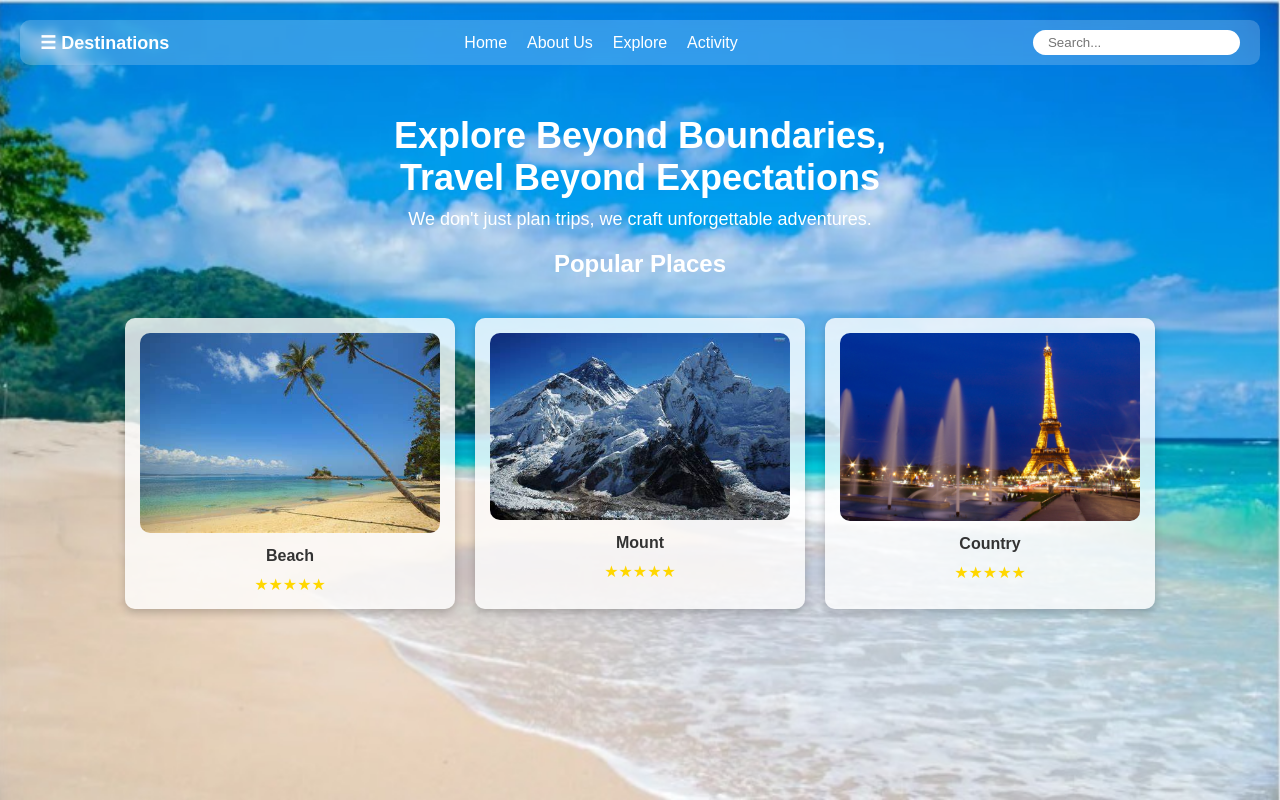
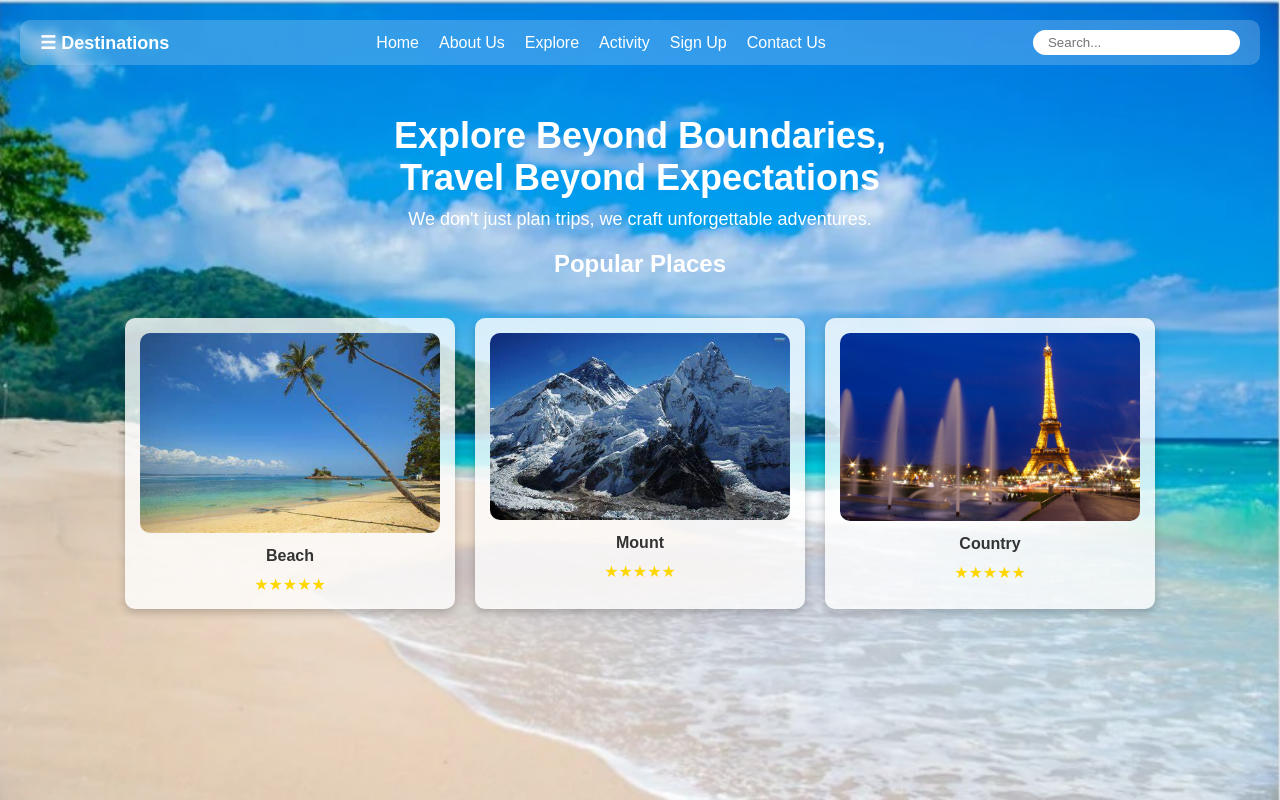
Before and after one commit to amitdsa2024/Travel-website, a plain HTML site: page index.html in a window 1280 px wide. Drawn offline with Linux system fonts and the light colour scheme.

Commit message:
index html

```diff
--- a/index.html
+++ b/index.html
@@ -165,6 +165,9 @@
                 <a href="about us.html">About Us</a>
                 <a href="explore now.htm">Explore</a>
                 <a href="#">Activity</a>
+                <a href="signup.html">Sign Up</a>
+                <a href="contact_us__travel_explorer.html">Contact Us</a>
+
             </div>
 
             <!-- Right Search Input -->
```
